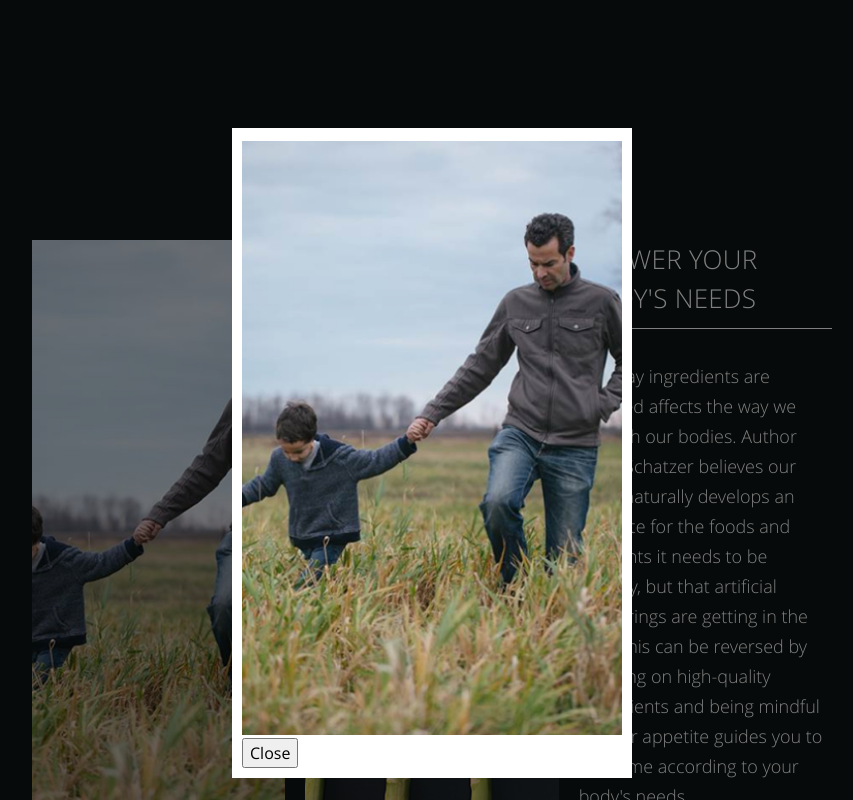
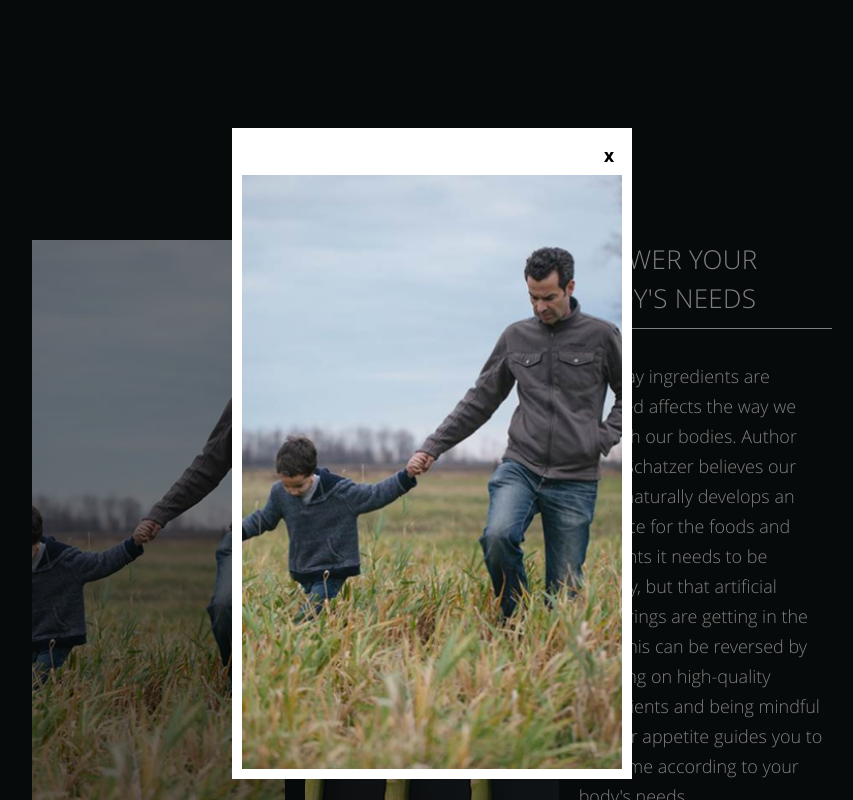
Before and after one commit to jbelleza29/orchard-static-site, a React (Vite) app: page / in a window 1280 px wide. Both pictures are taken after a click on the picture 366 px from the left and 540 px from the top of the page. Shown: the top 800 px of the page, without its empty margins (208-1061 px from the left). Built offline with nearby package versions, Linux system fonts and the light colour scheme.

Commit message:
add feature where clicking outside the modal closes it

```diff
--- a/src/components/Modal.jsx
+++ b/src/components/Modal.jsx
@@ -1,22 +1,27 @@
-
+import { useRef } from 'react';
 import {createPortal} from 'react-dom';
-
 import PropTypes from "prop-types";
 
+import useOnClickOutside from '../hooks/useOnClickOutside';
+
+
 export default function Modal({ isOpen, onClose, imageSrc, alt }) {
+  const modalElement = useRef(null);
+  useOnClickOutside(modalElement, onClose);
+
   if(!isOpen){
     return null;
   }
- return createPortal(
-   <div className='modal'>
-       <div className='modal-container'>
-           <div className='modal-body'>
-              <img src={imageSrc} alt={alt} width={380} height={600} />
-           </div>
-           <button onClick={onClose}>Close</button>
-       </div>
 
-   </div>
+  return createPortal(
+    <div className='modal'>
+      <div className='modal-container' ref={modalElement}>
+        <button className='modal-close' onClick={onClose}>X</button>
+        <div className='modal-body'>
+          <img src={imageSrc} alt={alt} width={380} />
+        </div>
+      </div>
+    </div>
    , document.getElementById('modal')
  )
 }
```
